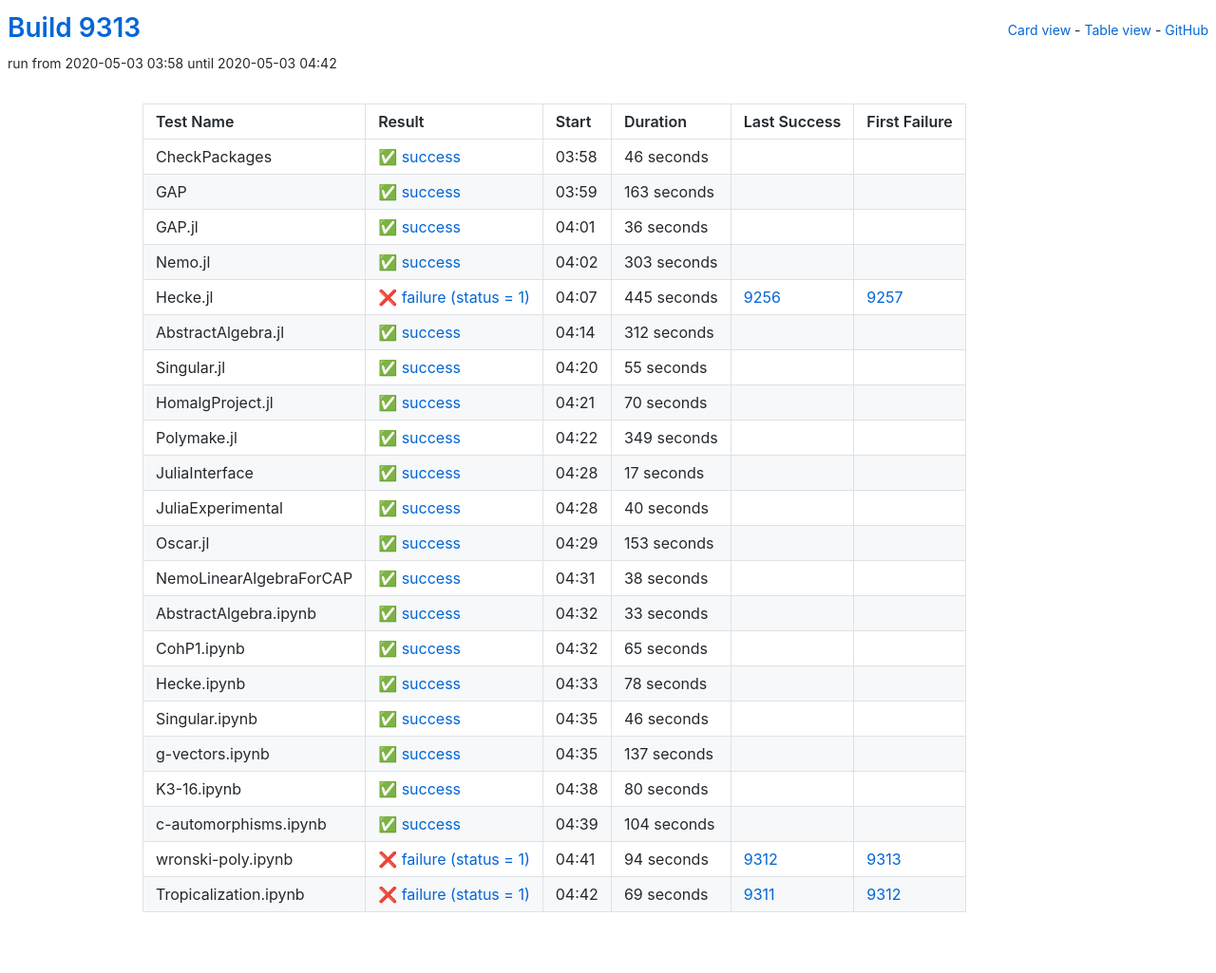
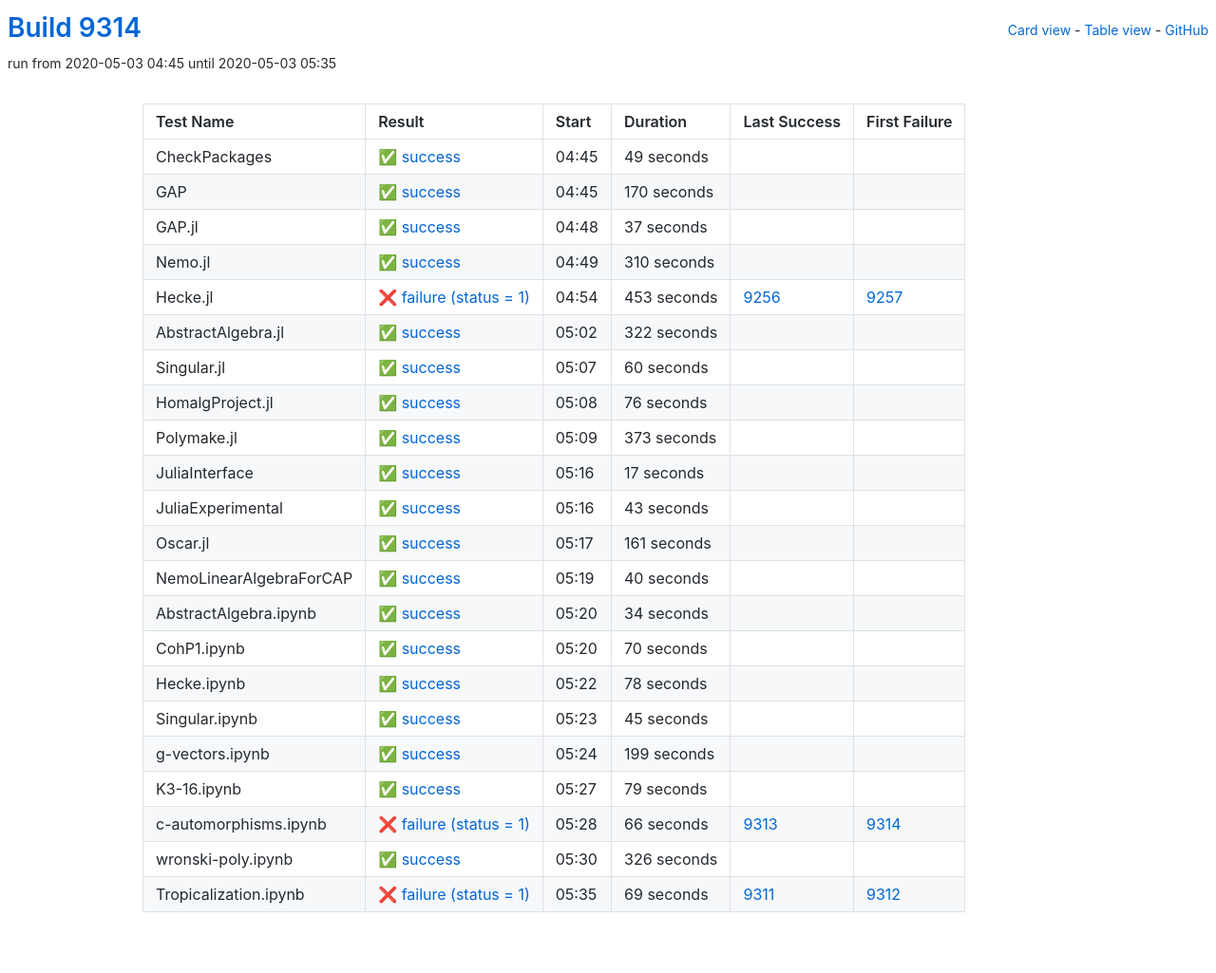
Before and after one commit to oscar-system/oscar-ci-status, a Jekyll site: the page built from table.html, in a window 1280 px wide. Shown: the whole page at 95% size. Built offline with Jekyll 4.4.1, drawn with Linux system fonts in a browser that asks for light colours.

Commit message:
Build 9314

```diff
--- a/_data/ci.yml
+++ b/_data/ci.yml
@@ -1,82 +1,159 @@
-build: 9313
-build_url: https://oscarci.mathematik.uni-kl.de/job/oscar/9313/
+build: 9314
+build_url: https://oscarci.mathematik.uni-kl.de/job/oscar/9314/
 job: oscar
 tests:
-- duration: 46
+- duration: 49
   exitcode: 0
   first_failure: false
   first_failure_url: null
   last_success: false
   last_success_url: null
-  log: https://oscarci.mathematik.uni-kl.de/job/oscar/9313/artifact/logs/build-9313/CheckPackages.log
+  log: https://oscarci.mathematik.uni-kl.de/job/oscar/9314/artifact/logs/build-9314/CheckPackages.log
   name: CheckPackages
-  start: 2020-05-03 03:58
+  start: 2020-05-03 04:45
   status: success
   success: true
-- duration: 163
+- duration: 170
   exitcode: 0
   first_failure: false
   first_failure_url: null
   last_success: false
   last_success_url: null
-  log: https://oscarci.mathematik.uni-kl.de/job/oscar/9313/artifact/logs/build-9313/GAP.log
+  log: https://oscarci.mathematik.uni-kl.de/job/oscar/9314/artifact/logs/build-9314/GAP.log
   name: GAP
-  start: 2020-05-03 03:59
+  start: 2020-05-03 04:45
   status: success
   success: true
-- duration: 36
+- duration: 37
   exitcode: 0
   first_failure: false
   first_failure_url: null
   last_success: false
   last_success_url: null
-  log: https://oscarci.mathematik.uni-kl.de/job/oscar/9313/artifact/logs/build-9313/GAP.jl.log
+  log: https://oscarci.mathematik.uni-kl.de/job/oscar/9314/artifact/logs/build-9314/GAP.jl.log
   name: GAP.jl
-  start: 2020-05-03 04:01
+  start: 2020-05-03 04:48
   status: success
   success: true
-- duration: 303
+- duration: 310
   exitcode: 0
   first_failure: false
   first_failure_url: null
   last_success: false
   last_success_url: null
-  log: https://oscarci.mathematik.uni-kl.de/job/oscar/9313/artifact/logs/build-9313/Nemo.jl.log
+  log: https://oscarci.mathematik.uni-kl.de/job/oscar/9314/artifact/logs/build-9314/Nemo.jl.log
   name: Nemo.jl
-  start: 2020-05-03 04:02
+  start: 2020-05-03 04:49
   status: success
   success: true
-- duration: 445
+- duration: 453
   exitcode: 1
   first_failure: 9257
   first_failure_url: https://oscarci.mathematik.uni-kl.de/job/oscar/9257/
   last_success: 9256
   last_success_url: https://oscarci.mathematik.uni-kl.de/job/oscar/9256/
-  log: https://oscarci.mathematik.uni-kl.de/job/oscar/9313/artifact/logs/build-9313/Hecke.jl.log
+  log: https://oscarci.mathematik.uni-kl.de/job/oscar/9314/artifact/logs/build-9314/Hecke.jl.log
   name: Hecke.jl
-  start: 2020-05-03 04:07
+  start: 2020-05-03 04:54
   status: failure
   success: false
-- duration: 312
+- duration: 322
   exitcode: 0
   first_failure: false
   first_failure_url: null
   last_success: false
   last_success_url: null
-  log: https://oscarci.mathematik.uni-kl.de/job/oscar/9313/artifact/logs/build-9313/AbstractAlgebra.jl.log
+  log: https://oscarci.mathematik.uni-kl.de/job/oscar/9314/artifact/logs/build-9314/AbstractAlgebra.jl.log
   name: AbstractAlgebra.jl
-  start: 2020-05-03 04:14
+  start: 2020-05-03 05:02
   status: success
   success: true
-- duration: 55
+- duration: 60
   exitcode: 0
   first_failure: false
   first_failure_url: null
   last_success: false
   last_success_url: null
-  log: https://oscarci.mathematik.uni-kl.de/job/oscar/9313/artifact/logs/build-9313/Singular.jl.log
+  log: https://oscarci.mathematik.uni-kl.de/job/oscar/9314/artifact/logs/build-9314/Singular.jl.log
   name: Singular.jl
-  start: 2020-05-03 04:20
+  start: 2020-05-03 05:07
+  status: success
+  success: true
+- duration: 76
+  exitcode: 0
+  first_failure: false
+  first_failure_url: null
+  last_success: false
+  last_success_url: null
+  log: https://oscarci.mathematik.uni-kl.de/job/oscar/9314/artifact/logs/build-9314/HomalgProject.jl.log
+  name: HomalgProject.jl
+  start: 2020-05-03 05:08
+  status: success
+  success: true
+- duration: 373
+  exitcode: 0
+  first_failure: false
+  first_failure_url: null
+  last_success: false
+  last_success_url: null
+  log: https://oscarci.mathematik.uni-kl.de/job/oscar/9314/artifact/logs/build-9314/Polymake.jl.log
+  name: Polymake.jl
+  start: 2020-05-03 05:09
+  status: success
+  success: true
+- duration: 17
+  exitcode: 0
+  first_failure: false
+  first_failure_url: null
+  last_success: false
+  last_success_url: null
+  log: https://oscarci.mathematik.uni-kl.de/job/oscar/9314/artifact/logs/build-9314/JuliaInterface.log
+  name: JuliaInterface
+  start: 2020-05-03 05:16
+  status: success
+  success: true
+- duration: 43
+  exitcode: 0
+  first_failure: false
+  first_failure_url: null
+  last_success: false
+  last_success_url: null
+  log: https://oscarci.mathematik.uni-kl.de/job/oscar/9314/artifact/logs/build-9314/JuliaExperimental.log
+  name: JuliaExperimental
+  start: 2020-05-03 05:16
+  status: success
+  success: true
+- duration: 161
+  exitcode: 0
+  first_failure: false
+  first_failure_url: null
+  last_success: false
+  last_success_url: null
+  log: https://oscarci.mathematik.uni-kl.de/job/oscar/9314/artifact/logs/build-9314/Oscar.jl.log
+  name: Oscar.jl
+  start: 2020-05-03 05:17
+  status: success
+  success: true
+- duration: 40
+  exitcode: 0
+  first_failure: false
+  first_failure_url: null
+  last_success: false
+  last_success_url: null
+  log: https://oscarci.mathematik.uni-kl.de/job/oscar/9314/artifact/logs/build-9314/NemoLinearAlgebraForCAP.log
+  name: NemoLinearAlgebraForCAP
+  start: 2020-05-03 05:19
+  status: success
+  success: true
+- duration: 34
+  exitcode: 0
+  first_failure: false
+  first_failure_url: null
+  last_success: false
+  last_success_url: null
+  log: https://oscarci.mathematik.uni-kl.de/job/oscar/9314/artifact/logs/build-9314/AbstractAlgebra.ipynb.log
+  name: AbstractAlgebra.ipynb
+  start: 2020-05-03 05:20
   status: success
   success: true
 - duration: 70
@@ -85,86 +162,9 @@ tests:
   first_failure_url: null
   last_success: false
   last_success_url: null
-  log: https://oscarci.mathematik.uni-kl.de/job/oscar/9313/artifact/logs/build-9313/HomalgProject.jl.log
-  name: HomalgProject.jl
-  start: 2020-05-03 04:21
-  status: success
-  success: true
-- duration: 349
-  exitcode: 0
-  first_failure: false
-  first_failure_url: null
-  last_success: false
-  last_success_url: null
-  log: https://oscarci.mathematik.uni-kl.de/job/oscar/9313/artifact/logs/build-9313/Polymake.jl.log
-  name: Polymake.jl
-  start: 2020-05-03 04:22
-  status: success
-  success: true
-- duration: 17
-  exitcode: 0
-  first_failure: false
-  first_failure_url: null
-  last_success: false
-  last_success_url: null
-  log: https://oscarci.mathematik.uni-kl.de/job/oscar/9313/artifact/logs/build-9313/JuliaInterface.log
-  name: JuliaInterface
-  start: 2020-05-03 04:28
-  status: success
-  success: true
-- duration: 40
-  exitcode: 0
-  first_failure: false
-  first_failure_url: null
-  last_success: false
-  last_success_url: null
-  log: https://oscarci.mathematik.uni-kl.de/job/oscar/9313/artifact/logs/build-9313/JuliaExperimental.log
-  name: JuliaExperimental
-  start: 2020-05-03 04:28
-  status: success
-  success: true
-- duration: 153
-  exitcode: 0
-  first_failure: false
-  first_failure_url: null
-  last_success: false
-  last_success_url: null
-  log: https://oscarci.mathematik.uni-kl.de/job/oscar/9313/artifact/logs/build-9313/Oscar.jl.log
-  name: Oscar.jl
-  start: 2020-05-03 04:29
-  status: success
-  success: true
-- duration: 38
-  exitcode: 0
-  first_failure: false
-  first_failure_url: null
-  last_success: false
-  last_success_url: null
-  log: https://oscarci.mathematik.uni-kl.de/job/oscar/9313/artifact/logs/build-9313/NemoLinearAlgebraForCAP.log
-  name: NemoLinearAlgebraForCAP
-  start: 2020-05-03 04:31
-  status: success
-  success: true
-- duration: 33
-  exitcode: 0
-  first_failure: false
-  first_failure_url: null
-  last_success: false
-  last_success_url: null
-  log: https://oscarci.mathematik.uni-kl.de/job/oscar/9313/artifact/logs/build-9313/AbstractAlgebra.ipynb.log
-  name: AbstractAlgebra.ipynb
-  start: 2020-05-03 04:32
-  status: success
-  success: true
-- duration: 65
-  exitcode: 0
-  first_failure: false
-  first_failure_url: null
-  last_success: false
-  last_success_url: null
-  log: https://oscarci.mathematik.uni-kl.de/job/oscar/9313/artifact/logs/build-9313/CohP1.ipynb.log
+  log: https://oscarci.mathematik.uni-kl.de/job/oscar/9314/artifact/logs/build-9314/CohP1.ipynb.log
   name: CohP1.ipynb
-  start: 2020-05-03 04:32
+  start: 2020-05-03 05:20
   status: success
   success: true
 - duration: 78
@@ -173,74 +173,74 @@ tests:
   first_failure_url: null
   last_success: false
   last_success_url: null
-  log: https://oscarci.mathematik.uni-kl.de/job/oscar/9313/artifact/logs/build-9313/Hecke.ipynb.log
+  log: https://oscarci.mathematik.uni-kl.de/job/oscar/9314/artifact/logs/build-9314/Hecke.ipynb.log
   name: Hecke.ipynb
-  start: 2020-05-03 04:33
+  start: 2020-05-03 05:22
   status: success
   success: true
-- duration: 46
+- duration: 45
   exitcode: 0
   first_failure: false
   first_failure_url: null
   last_success: false
   last_success_url: null
-  log: https://oscarci.mathematik.uni-kl.de/job/oscar/9313/artifact/logs/build-9313/Singular.ipynb.log
+  log: https://oscarci.mathematik.uni-kl.de/job/oscar/9314/artifact/logs/build-9314/Singular.ipynb.log
   name: Singular.ipynb
-  start: 2020-05-03 04:35
+  start: 2020-05-03 05:23
   status: success
   success: true
-- duration: 137
+- duration: 199
   exitcode: 0
   first_failure: false
   first_failure_url: null
   last_success: false
   last_success_url: null
-  log: https://oscarci.mathematik.uni-kl.de/job/oscar/9313/artifact/logs/build-9313/g-vectors.ipynb.log
+  log: https://oscarci.mathematik.uni-kl.de/job/oscar/9314/artifact/logs/build-9314/g-vectors.ipynb.log
   name: g-vectors.ipynb
-  start: 2020-05-03 04:35
+  start: 2020-05-03 05:24
   status: success
   success: true
-- duration: 80
+- duration: 79
   exitcode: 0
   first_failure: false
   first_failure_url: null
   last_success: false
   last_success_url: null
-  log: https://oscarci.mathematik.uni-kl.de/job/oscar/9313/artifact/logs/build-9313/K3-16.ipynb.log
+  log: https://oscarci.mathematik.uni-kl.de/job/oscar/9314/artifact/logs/build-9314/K3-16.ipynb.log
   name: K3-16.ipynb
-  start: 2020-05-03 04:38
+  start: 2020-05-03 05:27
   status: success
   success: true
-- duration: 104
+- duration: 66
+  exitcode: 1
+  first_failure: 9314
+  first_failure_url: https://oscarci.mathematik.uni-kl.de/job/oscar/9314/
+  last_success: 9313
+  last_success_url: https://oscarci.mathematik.uni-kl.de/job/oscar/9313/
+  log: https://oscarci.mathematik.uni-kl.de/job/oscar/9314/artifact/logs/build-9314/c-automorphisms.ipynb.log
+  name: c-automorphisms.ipynb
+  start: 2020-05-03 05:28
+  status: failure
+  success: false
+- duration: 326
   exitcode: 0
   first_failure: false
   first_failure_url: null
   last_success: false
   last_success_url: null
-  log: https://oscarci.mathematik.uni-kl.de/job/oscar/9313/artifact/logs/build-9313/c-automorphisms.ipynb.log
-  name: c-automorphisms.ipynb
-  start: 2020-05-03 04:39
+  log: https://oscarci.mathematik.uni-kl.de/job/oscar/9314/artifact/logs/build-9314/wronski-poly.ipynb.log
+  name: wronski-poly.ipynb
+  start: 2020-05-03 05:30
   status: success
   success: true
-- duration: 94
-  exitcode: 1
-  first_failure: 9313
-  first_failure_url: https://oscarci.mathematik.uni-kl.de/job/oscar/9313/
-  last_success: 9312
-  last_success_url: https://oscarci.mathematik.uni-kl.de/job/oscar/9312/
-  log: https://oscarci.mathematik.uni-kl.de/job/oscar/9313/artifact/logs/build-9313/wronski-poly.ipynb.log
-  name: wronski-poly.ipynb
-  start: 2020-05-03 04:41
-  status: failure
-  success: false
 - duration: 69
   exitcode: 1
   first_failure: 9312
   first_failure_url: https://oscarci.mathematik.uni-kl.de/job/oscar/9312/
   last_success: 9311
   last_success_url: https://oscarci.mathematik.uni-kl.de/job/oscar/9311/
-  log: https://oscarci.mathematik.uni-kl.de/job/oscar/9313/artifact/logs/build-9313/Tropicalization.ipynb.log
+  log: https://oscarci.mathematik.uni-kl.de/job/oscar/9314/artifact/logs/build-9314/Tropicalization.ipynb.log
   name: Tropicalization.ipynb
-  start: 2020-05-03 04:42
+  start: 2020-05-03 05:35
   status: failure
   success: false
```
Also changed, not shown: README.md.
